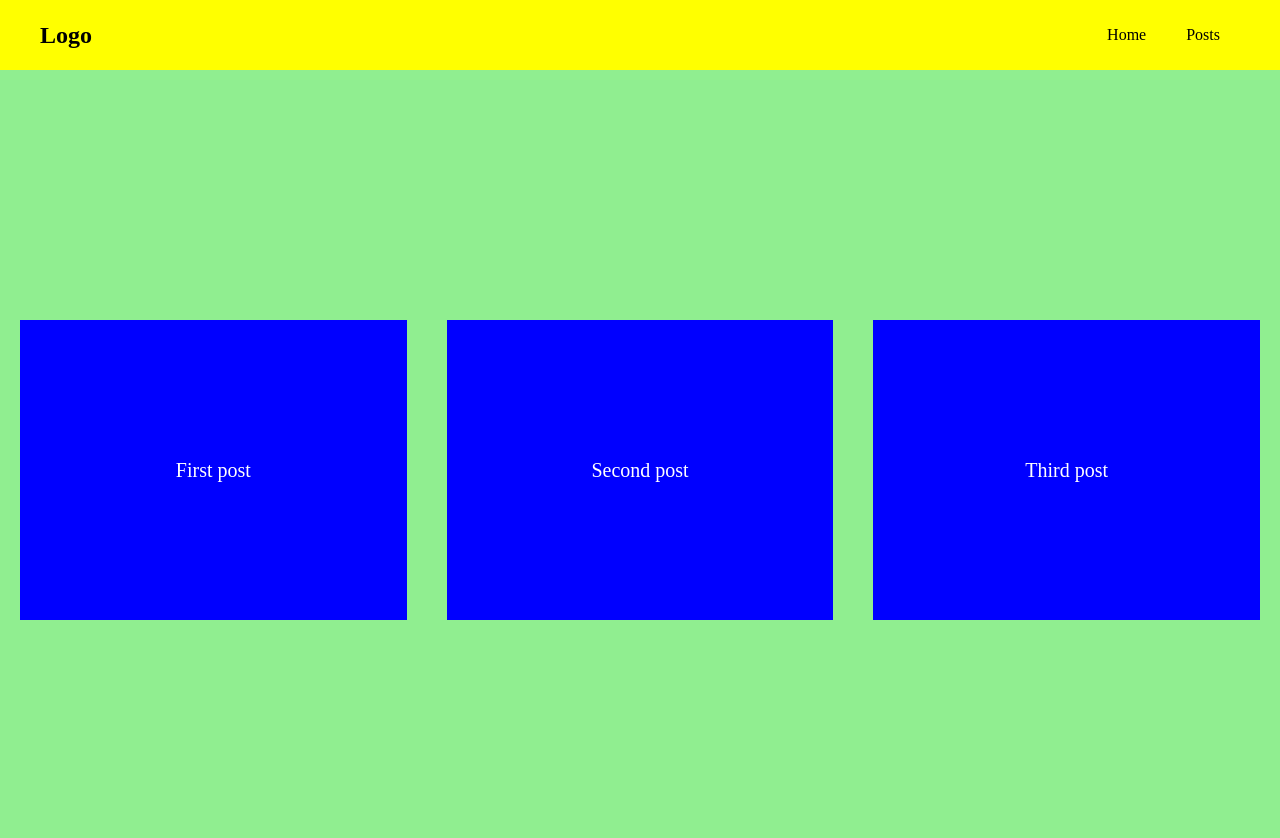
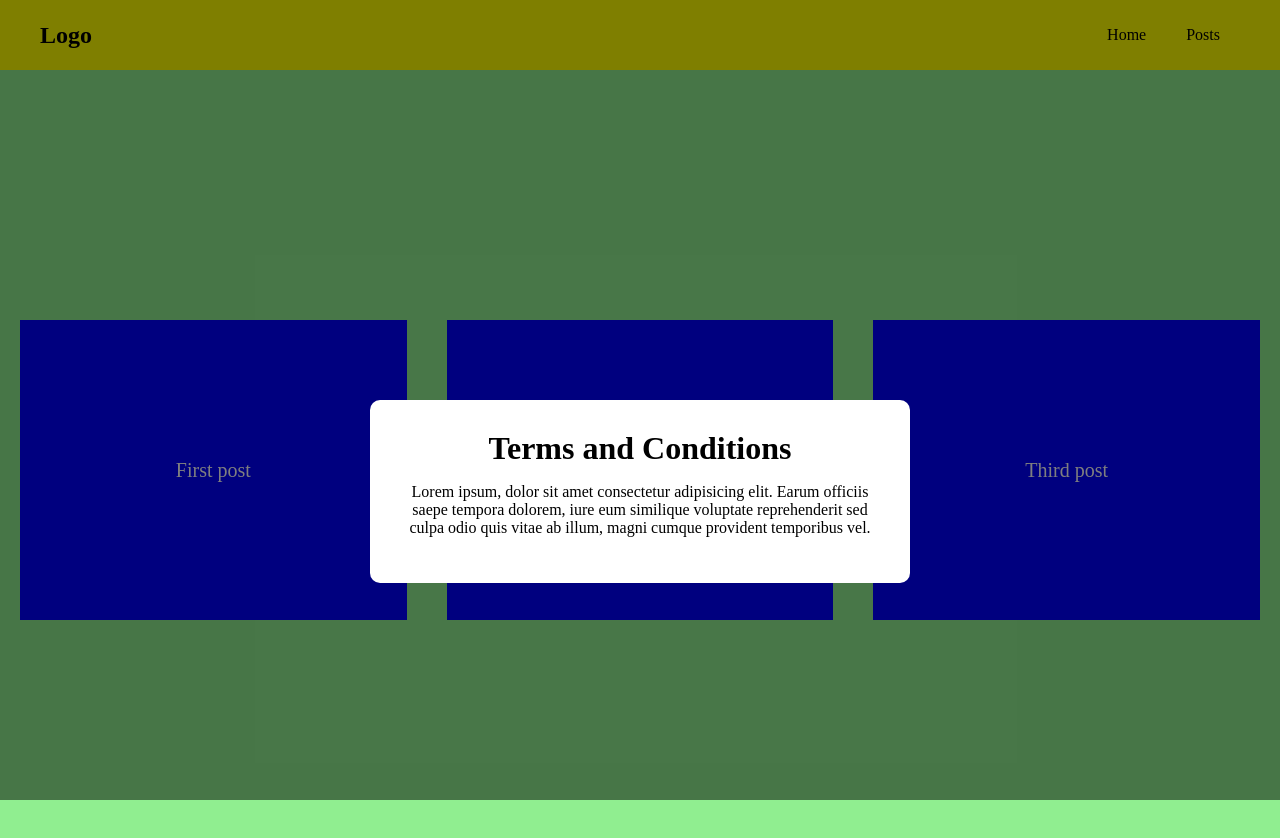
Before and after one commit to aungkyawth3t/spa-react, a React (Create React App) app: page / in a window 1280 px wide. Shown: the top 838 px of the page. Built offline with nearby package versions, Linux system fonts and the light colour scheme.

Commit message:
childern prop

```diff
--- a/src/App.js
+++ b/src/App.js
@@ -3,6 +3,7 @@ import './App.css';
 import { useState } from 'react';
 import Navbar from './components/Navbar/index';
 import PostList from './components/PostList';
+import Modal from './components/Modal/index';
 // hook useState
 function App() {
   // let name = "Aung Kyaw Thet";
@@ -24,6 +25,15 @@ function App() {
     <>
       <Navbar />
       <PostList posts={posts} />
+      {/* <Modal>
+        <h1>Zoom class is avaliable now.</h1>
+        <p> feel free to <a href="">join here </a></p>
+      </Modal> */}
+
+      <Modal>
+        <h1>Terms and Conditions</h1>
+        <p>Lorem ipsum, dolor sit amet consectetur adipisicing elit. Earum officiis saepe tempora dolorem, iure eum similique voluptate reprehenderit sed culpa odio quis vitae ab illum, magni cumque provident temporibus vel.</p>
+      </Modal>
     </>
   );
 }
--- /dev/null
+++ b/src/components/Modal/index.css
@@ -0,0 +1,17 @@
+.modal-backdrop {
+  width: 100%;
+  height: 100%;
+  position: fixed;
+  top: 0;
+  left: 0;
+  background-color: rgb(0, 0, 0, 0.5);
+}
+
+.modal {
+  background-color: #fff;
+  max-width: 480px;
+  margin: 400px auto;
+  padding: 30px;
+  border-radius: 10px;
+  text-align: center;
+}
--- /dev/null
+++ b/src/components/Modal/index.js
@@ -0,0 +1,12 @@
+import React from 'react'
+import './index.css';
+
+export default function Modal({ children }) {
+  return (
+    <div className="modal-backdrop">
+      <div className="modal">
+        {children}
+      </div>
+    </div>
+  )
+}
```
